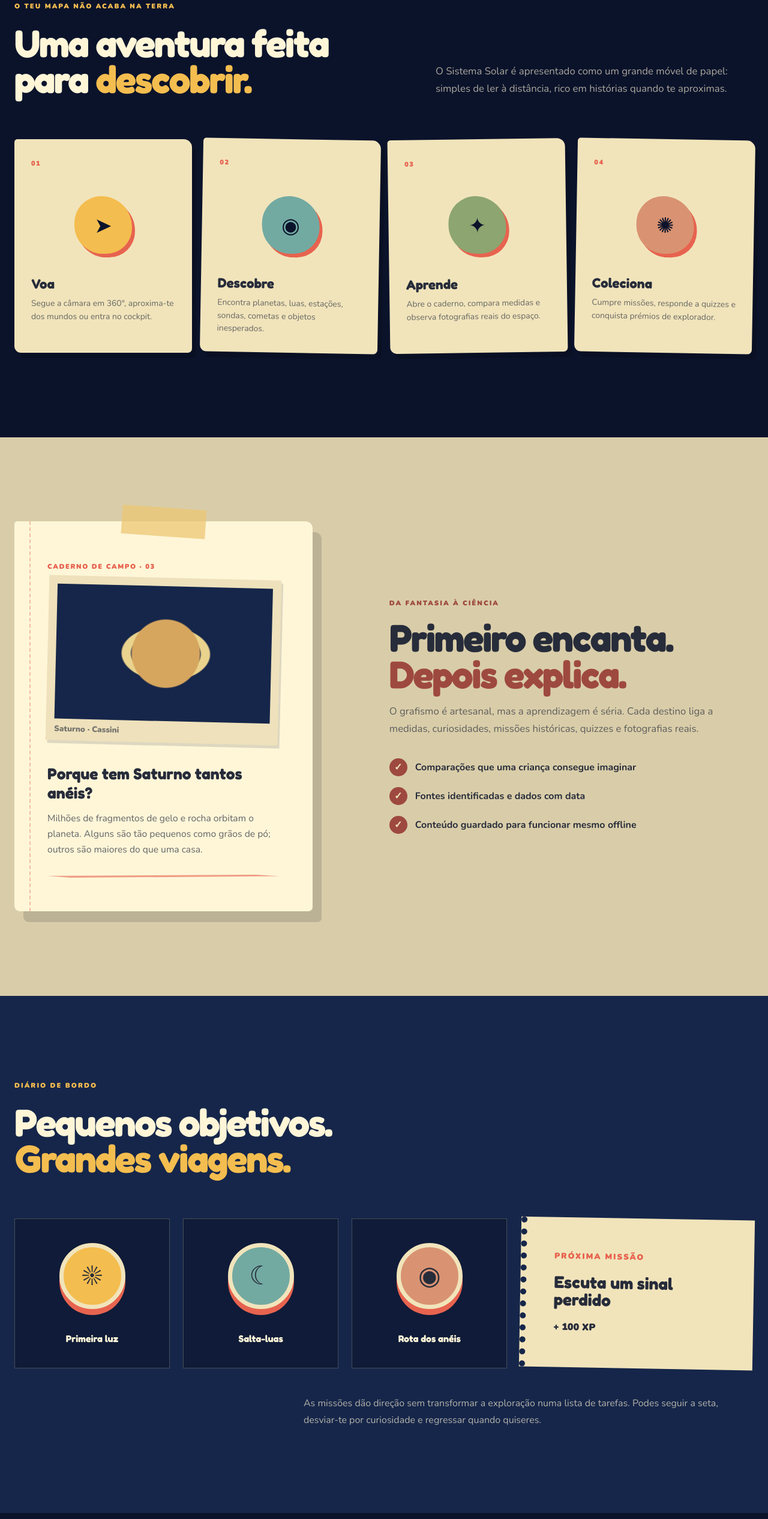
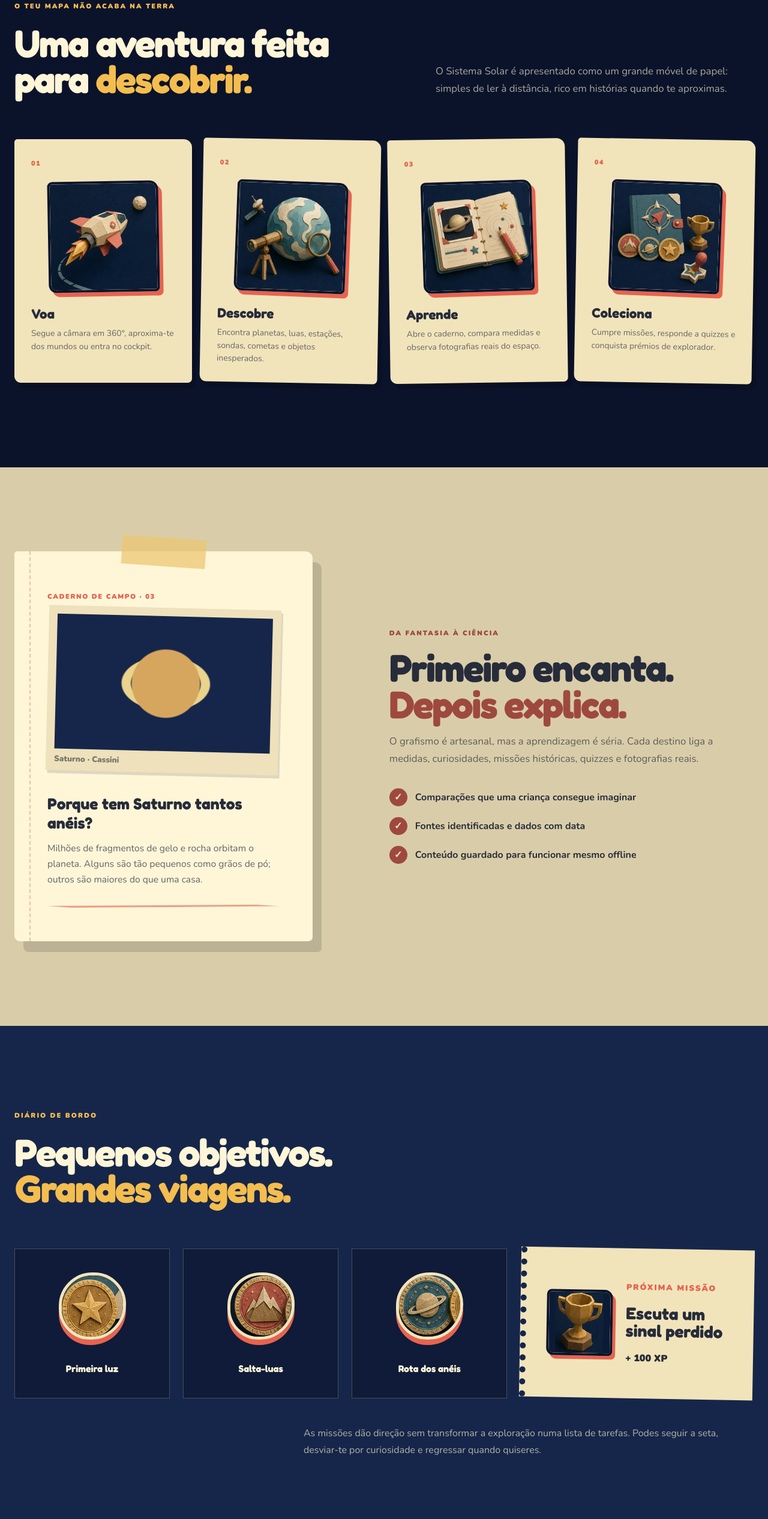
Before and after one commit to rmssantos/solar-system-explorer, a website: page paper-preview/index.html in a window 1280 px wide. Shown: the part 1164-3696 px from the top of the page at 60% size. Drawn offline with Linux system fonts and the light colour scheme.

Commit message:
feat: replace homepage placeholders with original paper art

```diff
--- a/paper-preview/index.html
+++ b/paper-preview/index.html
@@ -59,10 +59,10 @@
                 <p data-i18n="home.expedition.copy">O Sistema Solar é apresentado como um grande móvel de papel: simples de ler à distância, rico em histórias quando te aproximas.</p>
             </div>
             <div class="chapter-grid">
-                <article data-reveal><span class="chapter-number">01</span><div class="chapter-icon flight-icon" aria-hidden="true">➤</div><h3 data-i18n="home.steps.fly">Voa</h3><p data-i18n="home.steps.flyCopy">Segue a câmara em 360°, aproxima-te dos mundos ou entra no cockpit.</p></article>
-                <article data-reveal><span class="chapter-number">02</span><div class="chapter-icon discover-icon" aria-hidden="true">◉</div><h3 data-i18n="home.steps.discover">Descobre</h3><p data-i18n="home.steps.discoverCopy">Encontra planetas, luas, estações, sondas, cometas e objetos inesperados.</p></article>
-                <article data-reveal><span class="chapter-number">03</span><div class="chapter-icon learn-icon" aria-hidden="true">✦</div><h3 data-i18n="home.steps.learn">Aprende</h3><p data-i18n="home.steps.learnCopy">Abre o caderno, compara medidas e observa fotografias reais do espaço.</p></article>
-                <article data-reveal><span class="chapter-number">04</span><div class="chapter-icon collect-icon" aria-hidden="true">✺</div><h3 data-i18n="home.steps.collect">Coleciona</h3><p data-i18n="home.steps.collectCopy">Cumpre missões, responde a quizzes e conquista prémios de explorador.</p></article>
+                <article data-reveal><span class="chapter-number">01</span><img class="chapter-art" src="/art/step-fly.webp" alt="" width="520" height="520" loading="lazy"><h3 data-i18n="home.steps.fly">Voa</h3><p data-i18n="home.steps.flyCopy">Segue a câmara em 360°, aproxima-te dos mundos ou entra no cockpit.</p></article>
+                <article data-reveal><span class="chapter-number">02</span><img class="chapter-art" src="/art/step-discover.webp" alt="" width="520" height="520" loading="lazy"><h3 data-i18n="home.steps.discover">Descobre</h3><p data-i18n="home.steps.discoverCopy">Encontra planetas, luas, estações, sondas, cometas e objetos inesperados.</p></article>
+                <article data-reveal><span class="chapter-number">03</span><img class="chapter-art" src="/art/step-learn.webp" alt="" width="520" height="520" loading="lazy"><h3 data-i18n="home.steps.learn">Aprende</h3><p data-i18n="home.steps.learnCopy">Abre o caderno, compara medidas e observa fotografias reais do espaço.</p></article>
+                <article data-reveal><span class="chapter-number">04</span><img class="chapter-art" src="/art/step-collect.webp" alt="" width="520" height="520" loading="lazy"><h3 data-i18n="home.steps.collect">Coleciona</h3><p data-i18n="home.steps.collectCopy">Cumpre missões, responde a quizzes e conquista prémios de explorador.</p></article>
             </div>
         </section>
 
@@ -93,10 +93,10 @@
                 <h2 id="rewards-title"><span data-i18n="home.rewards.title">Pequenos objetivos.</span><br><em data-i18n="home.rewards.emphasis">Grandes viagens.</em></h2>
             </div>
             <div class="reward-display" data-reveal>
-                <div class="medal medal-sun"><span>☀</span><strong data-i18n="home.rewards.first">Primeira luz</strong></div>
-                <div class="medal medal-moon"><span>☾</span><strong data-i18n="home.rewards.moons">Salta-luas</strong></div>
-                <div class="medal medal-ring"><span>◉</span><strong data-i18n="home.rewards.rings">Rota dos anéis</strong></div>
-                <div class="mission-ticket"><small data-i18n="home.rewards.next">PRÓXIMA MISSÃO</small><strong data-i18n="home.rewards.signal">Escuta um sinal perdido</strong><span>+ 100 XP</span></div>
+                <div class="medal medal-sun"><img src="/art/award-star.webp" alt="" width="180" height="180" loading="lazy"><strong data-i18n="home.rewards.first">Primeira luz</strong></div>
+                <div class="medal medal-moon"><img src="/art/award-mountain.webp" alt="" width="180" height="180" loading="lazy"><strong data-i18n="home.rewards.moons">Salta-luas</strong></div>
+                <div class="medal medal-ring"><img src="/art/award-saturn.webp" alt="" width="180" height="180" loading="lazy"><strong data-i18n="home.rewards.rings">Rota dos anéis</strong></div>
+                <div class="mission-ticket"><img class="mission-trophy" src="/art/award-trophy.webp" alt="" width="180" height="180" loading="lazy"><div><small data-i18n="home.rewards.next">PRÓXIMA MISSÃO</small><strong data-i18n="home.rewards.signal">Escuta um sinal perdido</strong><span>+ 100 XP</span></div></div>
             </div>
             <p class="rewards-copy" data-i18n="home.rewards.copy">As missões dão direção sem transformar a exploração numa lista de tarefas. Podes seguir a seta, desviar-te por curiosidade e regressar quando quiseres.</p>
         </section>
--- a/paper-preview/landing.css
+++ b/paper-preview/landing.css
@@ -106,6 +106,8 @@ h2 { margin: 0; font-size: clamp(2.6rem, 5vw, 5.8rem); line-height: .94; letter-
 .chapter-grid article { position: relative; min-height: 350px; padding: 28px; overflow: hidden; color: var(--ink); background: var(--paper); border-radius: 5px 14px 7px 11px; box-shadow: 7px 9px 0 rgba(0,0,0,.17); }
 .chapter-grid article:nth-child(even) { transform: rotate(1deg); }.chapter-grid article:nth-child(3) { transform: rotate(-.8deg); }
 .chapter-number { color: var(--coral); font-size: .69rem; font-weight: 1000; letter-spacing: .13em; }
+.chapter-art { display: block; width: min(100%, 185px); height: auto; aspect-ratio: 1; margin: 20px auto 22px; object-fit: cover; border: 4px solid var(--space); border-radius: 8px 15px 7px 13px; box-shadow: 6px 7px 0 var(--coral); transform: rotate(-1deg); }
+.chapter-grid article:nth-child(even) .chapter-art { transform: rotate(1.2deg); }
 .chapter-icon { display: grid; width: 96px; aspect-ratio: 1; place-items: center; margin: 45px auto 36px; color: var(--space); background: var(--sun); border-radius: 48% 55% 46% 51%; font-family: 'Paper Fredoka'; font-size: 2.2rem; box-shadow: 5px 6px 0 var(--coral); }
 .discover-icon { background: var(--sea); }.learn-icon { background: #8da570; }.collect-icon { background: #d99372; }
 .chapter-grid h3 { margin: 0 0 9px; font-size: 1.4rem; }.chapter-grid p { margin: 0; color: rgba(39,44,58,.68); font-size: .87rem; line-height: 1.55; }
@@ -127,8 +129,10 @@ h2 { margin: 0; font-size: clamp(2.6rem, 5vw, 5.8rem); line-height: .94; letter-
 .rewards .section-heading { grid-template-columns: 1fr; }.reward-display { display: grid; grid-template-columns: repeat(3, 1fr) 1.5fr; gap: 22px; align-items: stretch; }
 .medal { display: grid; min-height: 250px; place-items: center; padding: 20px; background: rgba(11,19,43,.58); border: 1px solid var(--line); text-align: center; }
 .medal span { display: grid; width: 110px; aspect-ratio: 1; place-items: center; color: var(--ink); background: var(--sun); border: 7px solid var(--paper); border-radius: 50%; box-shadow: 0 10px 0 var(--coral); font-size: 2.7rem; }
+.medal img { display: block; width: 112px; height: 112px; object-fit: cover; border: 5px solid var(--paper); border-radius: 50% 47% 52% 46%; box-shadow: 0 9px 0 var(--coral); }
 .medal-moon span { background: var(--sea); }.medal-ring span { background: #d99372; }.medal strong { font-family: 'Paper Fredoka'; }
-.mission-ticket { display: flex; flex-direction: column; justify-content: center; min-height: 250px; padding: 46px; color: var(--ink); background: var(--paper); border-left: 10px dotted var(--space-light); transform: rotate(1deg); }
+.mission-ticket { display: grid; grid-template-columns: 110px 1fr; gap: 22px; align-items: center; min-height: 250px; padding: 34px; color: var(--ink); background: var(--paper); border-left: 10px dotted var(--space-light); transform: rotate(1deg); }
+.mission-ticket > div { display: grid; }.mission-trophy { width: 110px; height: 110px; object-fit: cover; border: 4px solid var(--space); border-radius: 8px 14px 7px 12px; box-shadow: 5px 6px 0 var(--coral); }
 .mission-ticket small { color: var(--coral); font-weight: 1000; letter-spacing: .14em; }.mission-ticket strong { margin: 20px 0; font-family: 'Paper Fredoka'; font-size: 1.75rem; line-height: 1.05; }.mission-ticket span { font-weight: 1000; }
 .rewards-copy { max-width: 750px; margin: 45px 0 0 auto; color: rgba(255,246,216,.67); font-size: 1rem; line-height: 1.7; }
 
@@ -153,7 +157,7 @@ footer { display: grid; grid-template-columns: 1fr auto 1fr; align-items: center
 @media (max-width: 620px) {
     .site-header { width: calc(100% - 30px); min-height: 76px; }.header-actions { gap: 7px; }.language-toggle { min-width: 36px; min-height: 36px; }.site-header .button { min-height: 40px; padding-inline: 12px; font-size: .7rem; }.site-header .button span:last-child { display: none; }
     .hero { grid-template-columns: minmax(0,1fr); width: calc(100% - 30px); padding: 48px 0 70px; }.hero-copy { padding: 0; } h1 { font-size: clamp(3.05rem, 16vw, 4.4rem); }.hero-actions { align-items: flex-start; flex-direction: column; gap: 24px; }.hero-window { min-height: 390px; }.hero-art { inset: 12px 12px 48px; width: calc(100% - 24px); height: calc(100% - 60px); object-position: 58% center; }.paper-sky { inset: 12px 12px 48px; }.paper-sun { width: 75px; }.paper-planet.earth { width: 48px; }.paper-planet.saturn { width: 64px; }.paper-ship { width: 82px; height: 62px; }.window-caption { left: 11%; bottom: 25px; font-size: .6rem; }
-    .section-pad { padding-block: 90px; }.section-heading { grid-template-columns: 1fr; margin-bottom: 45px; }.section-heading > p:last-child { justify-self: start; }.chapter-grid { grid-template-columns: 1fr; }.chapter-grid article { min-height: 300px; }.notebook-mock { min-height: 0; padding: 42px 32px 40px 46px; }.planet-photo { height: 175px; }.reward-display { grid-template-columns: 1fr; }.mission-ticket { grid-column: auto; }.sources { gap: 40px; }.source-list { grid-template-columns: repeat(2,1fr); }.final-cta { min-height: 560px; } footer { grid-template-columns: 1fr; gap: 20px; padding: 45px 0; text-align: center; } footer .brand, footer > a:last-child { justify-self: center; } footer p { margin: 0; }
+    .section-pad { padding-block: 90px; }.section-heading { grid-template-columns: 1fr; margin-bottom: 45px; }.section-heading > p:last-child { justify-self: start; }.chapter-grid { grid-template-columns: 1fr; }.chapter-grid article { min-height: 300px; }.notebook-mock { min-height: 0; padding: 42px 32px 40px 46px; }.planet-photo { height: 175px; }.reward-display { grid-template-columns: 1fr; }.mission-ticket { grid-column: auto; grid-template-columns: 82px 1fr; padding: 26px; }.mission-trophy { width: 82px; height: 82px; }.sources { gap: 40px; }.source-list { grid-template-columns: repeat(2,1fr); }.final-cta { min-height: 560px; } footer { grid-template-columns: 1fr; gap: 20px; padding: 45px 0; text-align: center; } footer .brand, footer > a:last-child { justify-self: center; } footer p { margin: 0; }
 }
 
 @media (prefers-reduced-motion: reduce) {
```
Also changed, not shown: progress.md (+3 -0 lines), tests/paperLandingAssets.test.js (added, +19 -0 lines), paper-preview/public/art/award-mountain.webp (added), paper-preview/public/art/award-saturn.webp (added), paper-preview/public/art/award-star.webp (added), paper-preview/public/art/award-trophy.webp (added), paper-preview/public/art/step-collect.webp (added), paper-preview/public/art/step-discover.webp (added), paper-preview/public/art/step-fly.webp (added), paper-preview/public/art/step-learn.webp (added).
